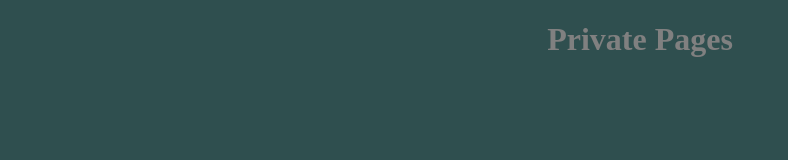
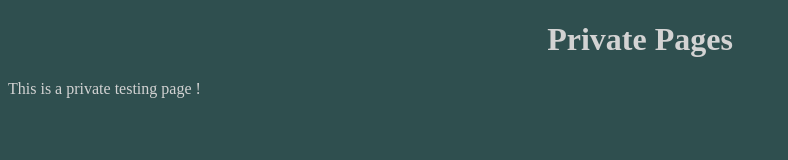
Before and after one commit to anetrda/PrivatePage, a plain HTML site: page index.html in a window 1280 px wide. Shown: the whole page, without its empty margins (0-788 px from the left). Drawn offline with Linux system fonts and the light colour scheme.

Commit message:
more text added

```diff
--- a/index.html
+++ b/index.html
@@ -5,7 +5,7 @@
         <style>
             html {
                 background-color: darkslategray;
-                color: gray;
+                color: lightgray;
             }
             h1 {
                 text-align: center;
@@ -14,5 +14,8 @@
     </head>
     <body>
         <h1>Private Pages</h1>
+        <div>
+            This is a private testing page !
+        </div>
     </body>
 </html>
```
